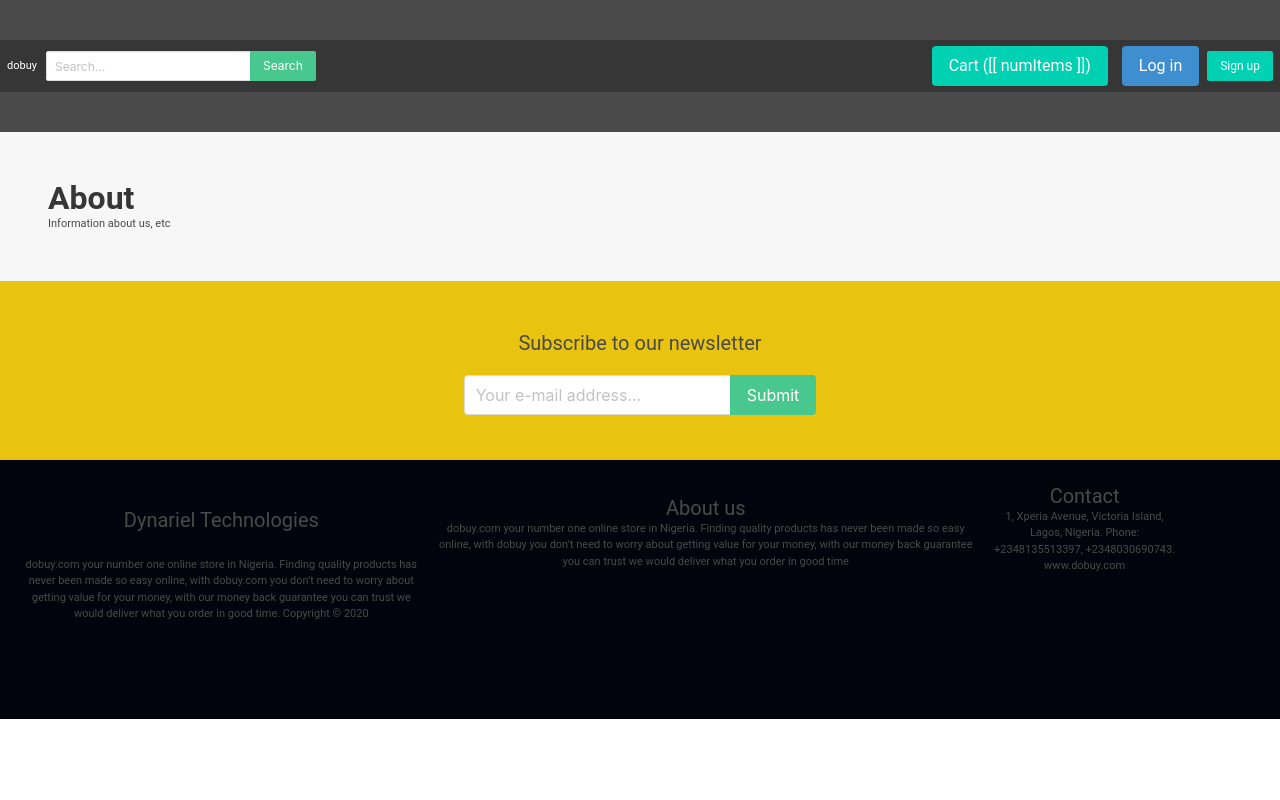
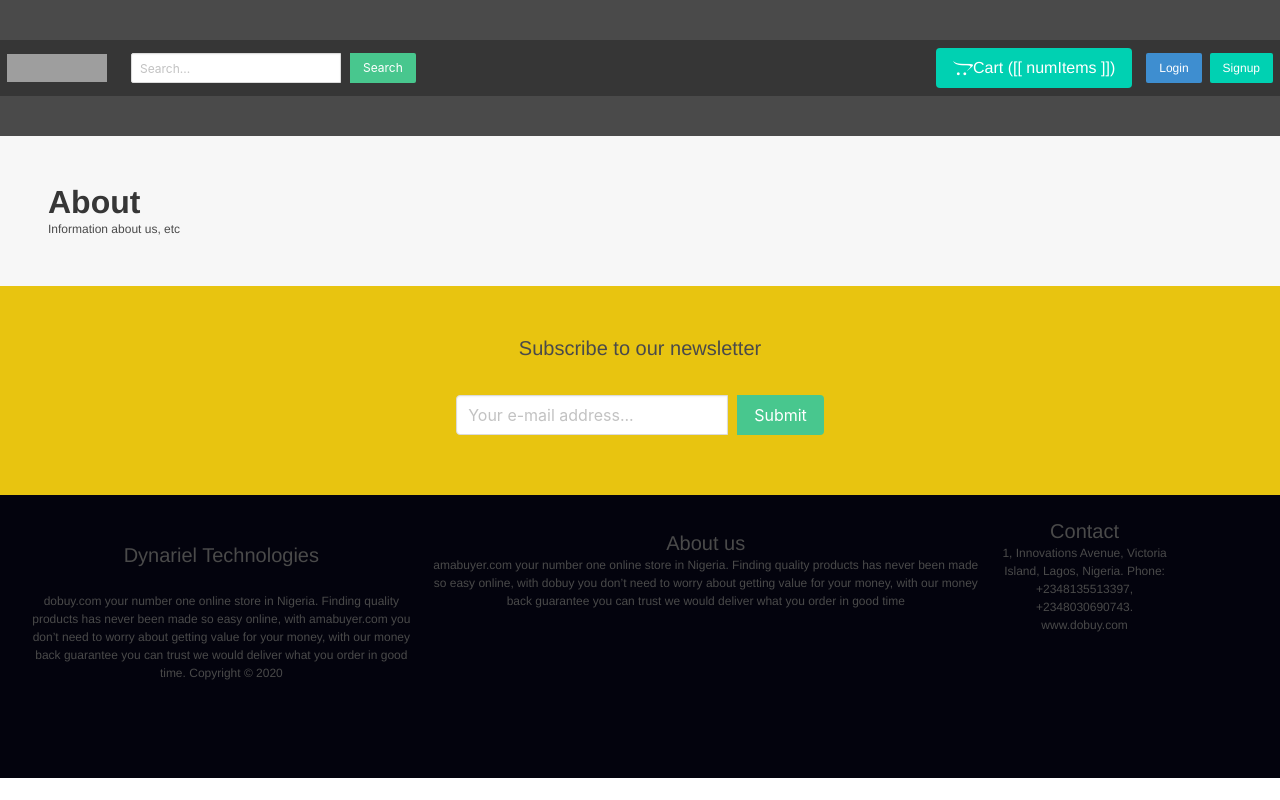
Before and after one commit to mybloomwork/bloom, a Django app: template apps/core/templates/about.html in a window 1280 px wide. Run offline with Django 3.2, Linux system fonts and the light colour scheme; the template is opened without the code that fills it, so the values that code supplies are empty; some libraries are stand-ins or nearby versions; grey boxes are pictures that could not be loaded.

Commit message:
Update base.html

```diff
--- a/apps/core/templates/base.html
+++ b/apps/core/templates/base.html
@@ -5,7 +5,9 @@
 	<head>
 		<meta charset="utf-8">
 		<meta name="viewport" content="width=device-width, initial-scale=1">
-		<title>{% block title %}{% endblock %}Online|Shopping</title>
+		<title>{% block title %}{% endblock %}Buy @low price, Fashion, Phones, Electronics Online|Shopping</title>
+		<link rel="icon" href="\media\uploads\mylogoama8.png" type="\media\uploads\mylogoama8.png" sizes="50x50">
+		<link rel="stylesheet" href="https://pro.fontawesome.com/releases/v5.10.0/css/all.css" integrity="sha384-AYmEC3Yw5cVb3ZcuHtOA93w35dYTsvhLPVnYs9eStHfGJvOvKxVfELGroGkvsg+p" crossorigin="anonymous"/>
 		<link rel="stylesheet" href="https://cdn.jsdelivr.net/npm/bulma@0.9.0/css/bulma.min.css">
 		<link rel="stylesheet" href="{% static 'main.css' %}">
 		<script src="https://cdn.jsdelivr.net/npm/vue/dist/vue.js"></script>
@@ -14,8 +16,8 @@
 	<style>
 
     body {
-        font-family: "Roboto", sans-serif;
-        font-size: 11px;
+        font-family: Helvetica Neue,-apple-system,BlinkMacSystemFont,Segoe UI,Roboto,Oxygen,Ubuntu,Cantarell,Fira Sans,Droid Sans,sans-serif;
+        font-size: 12px;
         background-color: #f7f7f7;
     }
 
@@ -59,7 +61,7 @@
 }
 
 .control {
-margin: -5px;
+margin: 10px;
 
 }
 
@@ -98,7 +100,8 @@
 	<body>
 		<nav class="navbar is-dark" id="navbarapp">
 			<div class="navbar-brand" href="">
-				<a class="navbar-item" href="{% url 'frontpage' %}">dobuy</a>
+
+				<a class="navbar-item" href="{% url 'frontpage' %}"><img src="\media\uploads\mylogoama4.png" style="width:100px;"></a>
 
 				<a @click="toggleMenu()" role="button" class="navbar-burger burger" sans-label="menu" sans-expanded="false" data-target="main-navbar">
 					<span aria-hidden="true"></span>
@@ -140,18 +143,18 @@
 						{% endif %}
 					{% endfor %}
 					<div class="navbar-item">
-						<a href="{% url 'cart' %}" class="button is-primary"><i class="fa fa-shopping-cart" aria-hidden="true"></i></i>Cart ([[ numItems ]])</a>
+						<a href="{% url 'cart' %}" class="button is-primary"><i class="fab fa-opencart" aria-hidden="true"></i></i>Cart ([[ numItems ]])</a>
 					</div>
 
 					{% if request.user.is_authenticated %}
 							<div class="navbar-item">
-								<a href="{% url 'myaccount' %}" class="button is-light">My account</a>
+								<a href="{% url 'myaccount' %}" class="button is-light is-small">My account</a>
 							</div>
 					{% else %}
 							<div class="navbar-item">
 									<div class="buttons">
-											<a href="{% url 'login' %}" class="button is-info">Log in</a>
-											<a href="{% url 'signup' %}" class="button is-primary is-small">Sign up</a>
+											<a href="{% url 'login' %}" class="button is-info is-small">Login</a>
+											<a href="{% url 'signup' %}" class="button is-primary is-small">Signup</a>
 									</div>
 							</div>
 					{% endif%}
@@ -175,7 +178,7 @@
 					<h2 class="subtitle">Dynariel Technologies</h2>
 					<p>dobuy.com your number one online store in Nigeria.
 						Finding quality products has never been made so easy online,
-						with dobuy.com you don’t need to worry about getting value for your money,
+						with amabuyer.com you don’t need to worry about getting value for your money,
 						with our money back guarantee you can trust we would deliver what you order in good time.
 						Copyright © 2020</p>
 				</div>
@@ -183,7 +186,7 @@
 				<div class="columns">
 					<div class="column is-8">
 					<a href="{% url 'about' %}"  class="subtitle">About us</a>
-					<p>dobuy.com your number one online store in Nigeria.
+					<p>amabuyer.com your number one online store in Nigeria.
 						Finding quality products has never been made so easy online,
 						with dobuy you don’t need to worry about getting value for your money,
 						with our money back guarantee you can trust we would deliver what you order in good time</p>
@@ -191,7 +194,7 @@
 					<div class="columns">
 						<div class="column is-8">
 					<a href="{% url 'contact' %}" class="subtitle">Contact</a>
-					<p>1, Xperia Avenue, Victoria Island, Lagos, Nigeria. Phone: +2348135513397, +2348030690743. www.dobuy.com</p>
+					<p>1, Innovations Avenue, Victoria Island, Lagos, Nigeria. Phone: +2348135513397, +2348030690743. www.dobuy.com</p>
 				</div>
 			</div>
 			</div>
```
